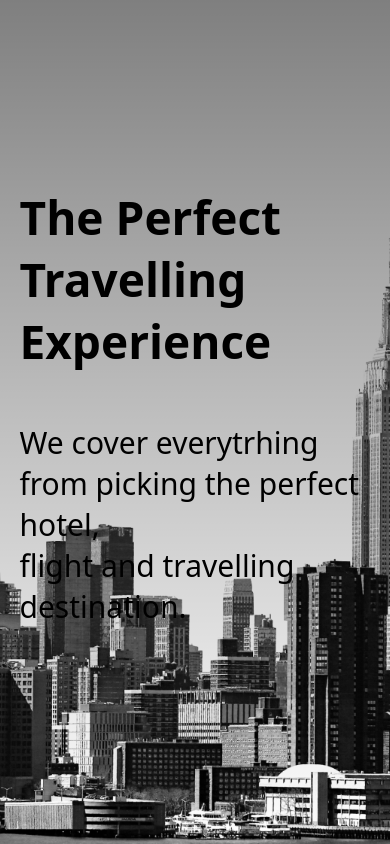
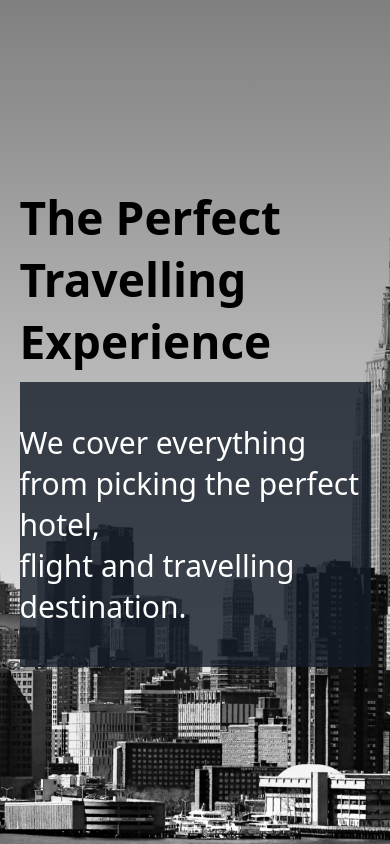
Before and after one commit to Rithvik8001/Travelly, a plain HTML site: page index.html in a window 390 px wide. Shown: the part 844-1688 px from the top of the page. Drawn offline with Linux system fonts and the light colour scheme; a web font is replaced by a local one.

Commit message:
Made some changes to the texts for the locations section

```diff
--- a/index.html
+++ b/index.html
@@ -28,7 +28,7 @@
       <header class="locations-head">
         <h2>The Perfect Travelling Experience</h2>
         <h3>
-          We cover everytrhing from picking the perfect hotel,<br />
+          We cover everything from picking the perfect hotel,<br />
           flight and travelling destination.
         </h3>
       </header>
--- a/style.css
+++ b/style.css
@@ -127,4 +127,9 @@ nav ul {
   .hero {
     text-align: center;
   }
+
+  .locations-head h3 {
+    background: rgba(19, 28, 39, 0.8);
+    -webkit-text-fill-color: white;
+  }
 }
```
